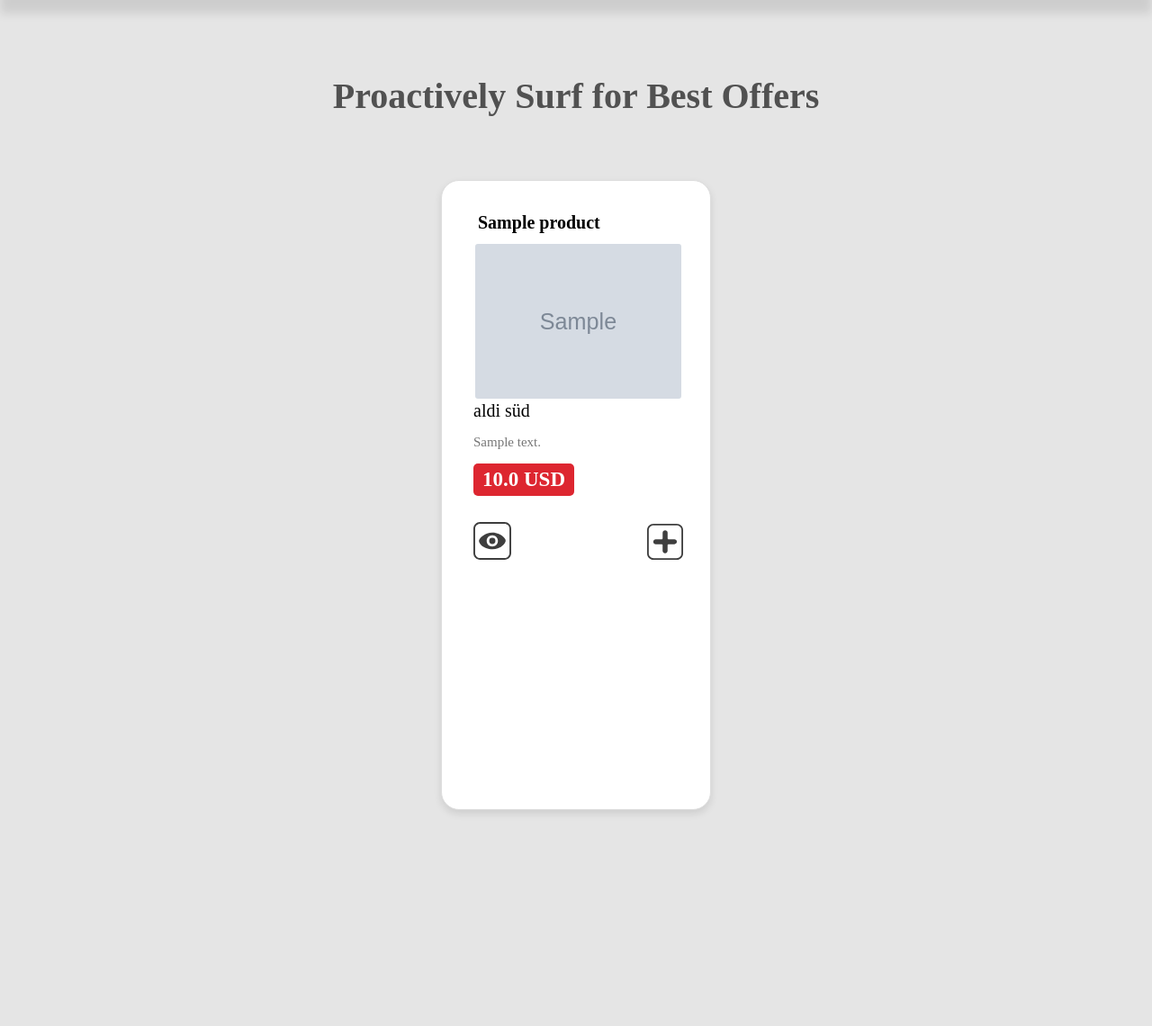
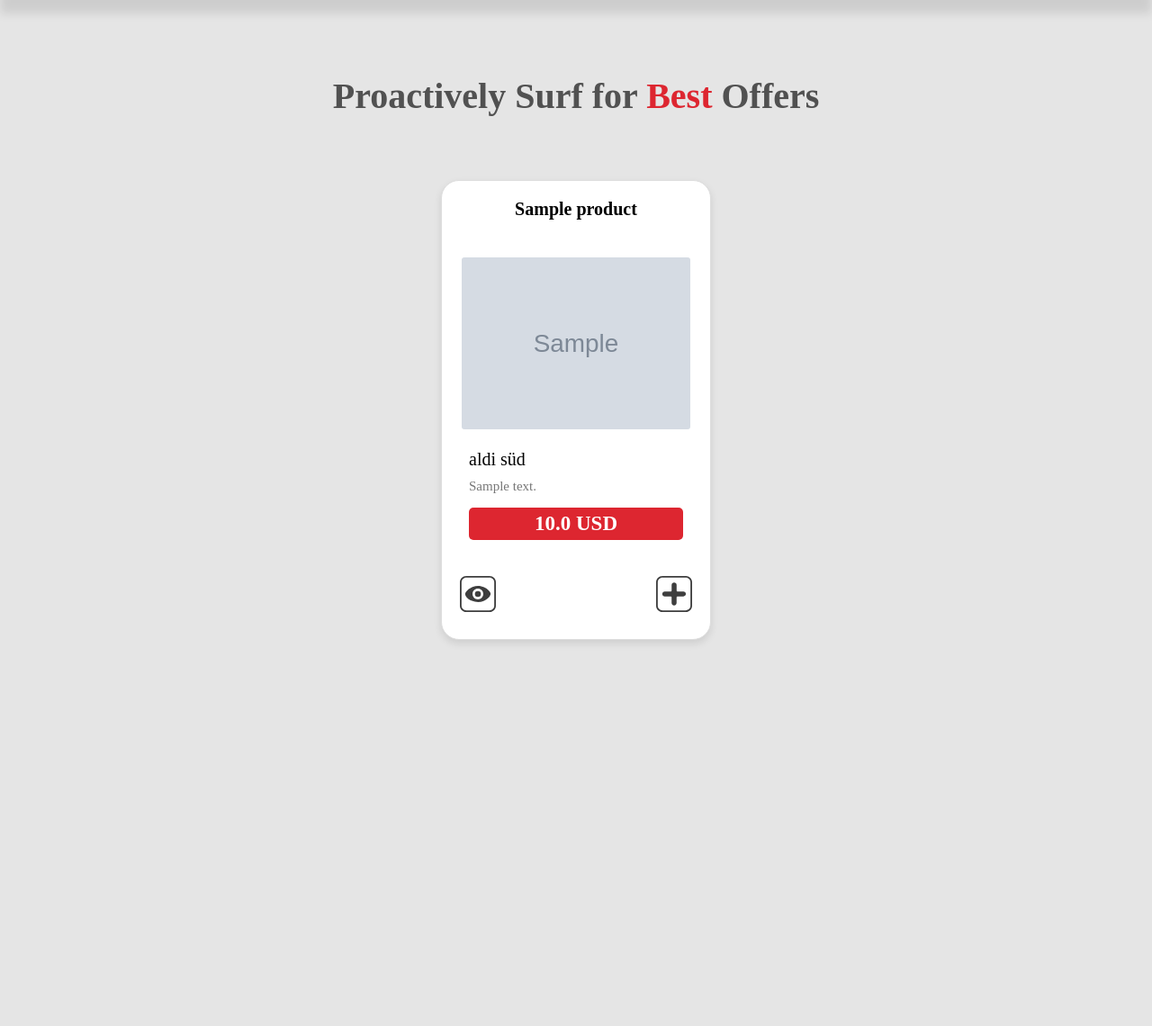
Before and after one commit to geekpnx/prosffer_project, a Django app: page / in a window 1280 px wide. Shown: the part 117-1257 px from the top of the page at 90% size. Run offline with Django 5.2, Linux system fonts and the light colour scheme; tables that the repository leaves empty hold one stand-in row (values such as "Sample post"); grey boxes marked "Sample" are stand-in pictures; parts of the project's set-up code (start-up, migrations or seed data) failed here and were passed over; some web fonts are replaced.

Commit message:
Fixed Product card with flex  so when the product name too long it does not pushes all Product image, store, description and price  as well as the buttons all the way down

```diff
--- a/apps/product/templates/prosffer.html
+++ b/apps/product/templates/prosffer.html
@@ -205,18 +205,26 @@
 <div id="product-list">
     {% if products %}
     <div class="slogan">
-      <h2>Proactively Surf for Best Offers</h2>
+      <h2>Proactively Surf for <span class="highlight">Best</span> Offers</h2>
     </div>
     <div class="product-comparison">
       {% for product in products %}
       <div class="product-card">
+        <!-- Product Name in Header -->
         <h3>{{ product.name }}</h3>
+
+        <!-- Product Details in Body -->
         <div class="product-details">
             <img src="{{ product.image }}" alt="{{ product.name }}" class="product-thumbnail" />
+            <div class="details-scrollable">
                 <span class="store-name">{{ product.store }}</span>
                 <span class="product-desc">{{ product.description }}</span>
                 <span class="price">{{ product.price }} {{ product.currency }}</span>
-              <div class="button-container">
+            </div>
+        </div>
+
+        <!-- Footer Section with Buttons -->
+        <div class="product-footer">
             <a href="{{ product.link }}" target="_blank" class="view-button">
                 <img src="{% static 'images/icons/view_icon.svg' %}" alt="View Icon" />
             </a>
@@ -229,12 +237,8 @@
                 data-product-currency="{{ product.currency }}"
                 data-product-image="{{ product.image }}"
             >
-                    <img
-                      src="{% static 'images/icons/add_icon.svg' %}"
-                      alt="Add Icon"
-                    />
+                <img src="{% static 'images/icons/add_icon.svg' %}" alt="Add Icon" />
             </button>
-              </div>
         </div>
       </div>
         {% endfor %}
--- a/static/css/styles.css
+++ b/static/css/styles.css
@@ -176,30 +176,33 @@ h2 {
 
 /* --------- Product card ------- */
 
-.product-card {
-    position: relative; /* Make the product card a positioned container */
-    width: 300px; /* Fixed width */
-    height: 700px; /* Fixed height */
-    object-fit: contain;
-    background-color: #ffffff; /* Card background */
-    border: 1px solid #ddd; /* Light border */
-    border-radius: 20px; /* Rounded corners */
-    padding: 35px 30px 0px 25px;
-    box-shadow: 0 4px 8px rgba(0, 0, 0, 0.1); /* Subtle shadow */
-    transition: transform 0.2s; /* Animation effect */
-    overflow: hidden; /* Ensures elements don’t overflow */
-    display: flex;
-    flex-direction: column; /* Stack elements vertically */
+.highlight {
+    font-weight: bold;
+    color: #dd2630;
 }
 
-
-
+.product-card {
+    position: relative;
+    width: 300px;
+    height: 100%;
+    background-color: #ffffff;
+    border: 1px solid #ddd;
+    border-radius: 20px;
+    padding: 20px;
+    box-shadow: 0 4px 8px rgba(0, 0, 0, 0.1);
+    transition: transform 0.2s;
+    display: flex;
+    flex-direction: column;
+    justify-content: space-between;
+}
 
 
 .product-card h3 {
     font-size: 20px;
-    font-weight: bolder;
-    padding: 0 15px;
+    font-weight: bold;
+    text-align: center;
+    margin-top: 15;
+    margin-bottom: 40px;
 }
 
 .product-item {
@@ -233,38 +236,53 @@ h2 {
     transform: scale(1.05); /* Slight zoom on hover */
 }
 
+/* Product Details Body */
 .product-details {
     display: flex;
     flex-direction: column;
-    align-items: flex-start; /* Aligns content to the left */
-    margin-top: 10px;
-    padding-left: 10px;
+    align-items: flex-start; /* Align elements to the left */
+    gap: 10px;
+    margin-bottom: 20px;
+    height: 100%; /* Ensure the height of the container spans the available space */
 }
 
 
 
+/* Scrollable Details */
+.details-scrollable {
+    max-height: 200px; /* Set a maximum height for the scrollable area */
+    overflow-y: auto;  /* Enable vertical scrolling if the content exceeds the height */
+    padding: 10px;
+    width: 100%;
+    display: flex;
+    flex-direction: column;
+    align-items: flex-start; /* Align content to the left */
+}
 
 
 /* Store Name Styles */
-.product-details .store-name {
+.store-name {
     font-weight:500;
     font-size: 20px; /* Adjust size as needed */
-    margin-bottom: 5px;
+    text-align: left; /* Left-align text */
+    width: 100%; /* Make it span the full width */
+    margin-bottom: 10px;
 }
 
 
 /* Product Description Styles */
-.product-details .product-desc {
+.product-desc {
     font-weight: 500;
     font-size: 15px;
     color: #777777;
-    padding-top: 10px;
-    padding-bottom: 10px;
+    text-align: left; /* Left-align text */
+    width: 100%; /* Make it span the full width */
+    margin-bottom: 10px;
 }
 
 
 /* Price Styles */
-.product-details .price {
+.price {
     background-color: #dd2630;
     color: white;
     padding: 5px 10px;
@@ -272,6 +290,8 @@ h2 {
     font-weight: bold;
     border-radius: 5px;
     margin-top: 5px;
+    text-align: center; /* Left-align text */
+    width: 100%; /* Make it span the full width */
 }
 
 .product-item {
@@ -301,6 +321,14 @@ h2 {
     position: relative;
 }
 
+/* Footer with Buttons */
+.product-footer {
+    display: flex;
+    justify-content: space-between;
+    align-items: center;
+    padding-top: 10px;
+    margin-top: auto;
+}
 
 .view-button,
 .add-to-wishlist {
@@ -315,10 +343,14 @@ h2 {
     cursor: pointer;
 }
 
-.view-button {
-    width: 42px;
-    height: 42px;
+.view-button img,
+.add-to-wishlist img {
+    width: 100%;
+    height: auto;
+}
 
+.product-card:hover {
+    transform: scale(1.05);
 }
 
 
@@ -331,11 +363,11 @@ h2 {
     object-fit: contain;
     display: block;
     padding: 0;
-    margin-top: 30px;
+    margin-top: -10px;
 }
 
 .add-to-wishlist img {
-    margin-top: 22px;
+    margin-top: -20px;
 }
 
 
```
Lines whose indentation alone changed are shown as unchanged.
